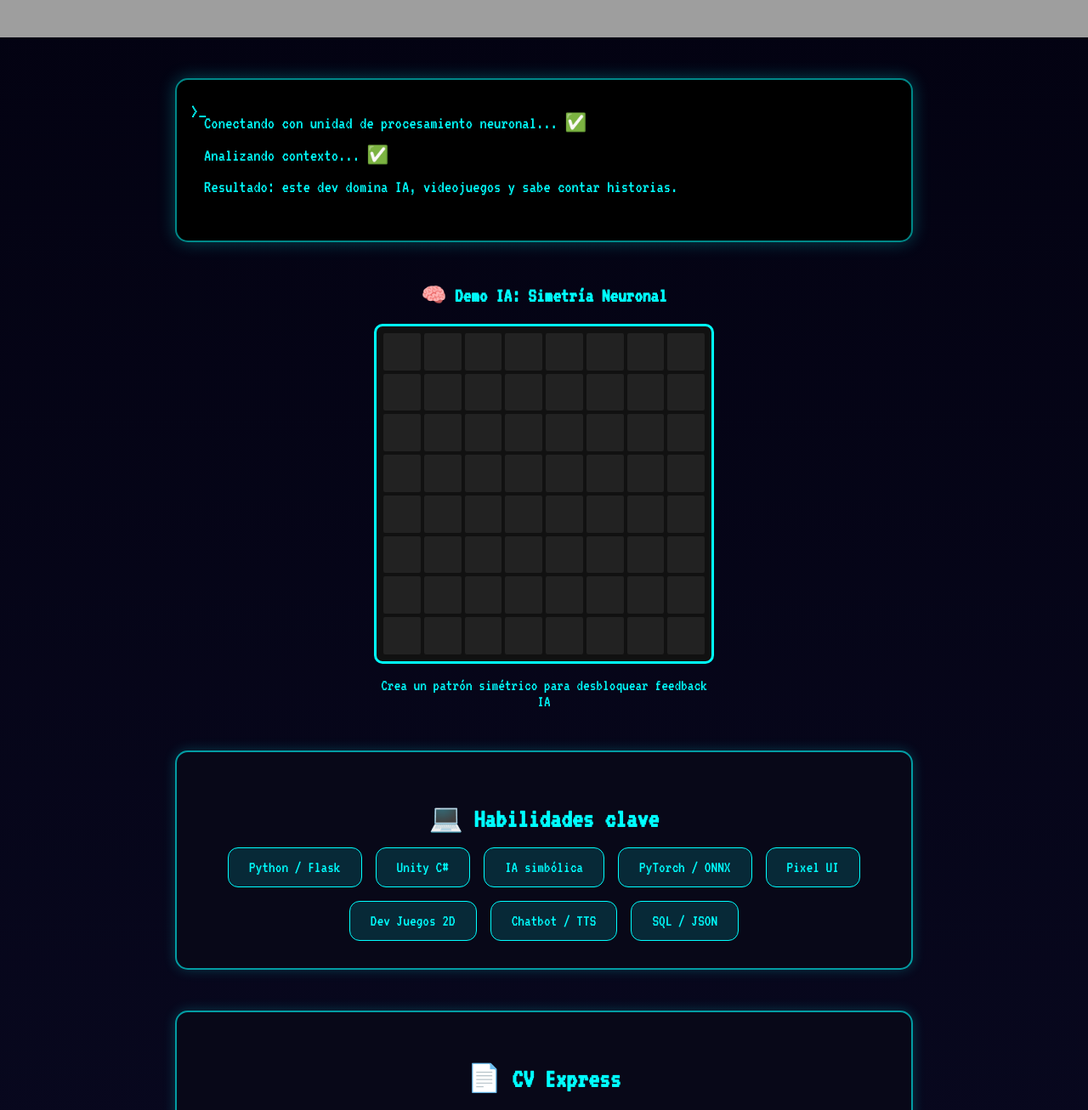
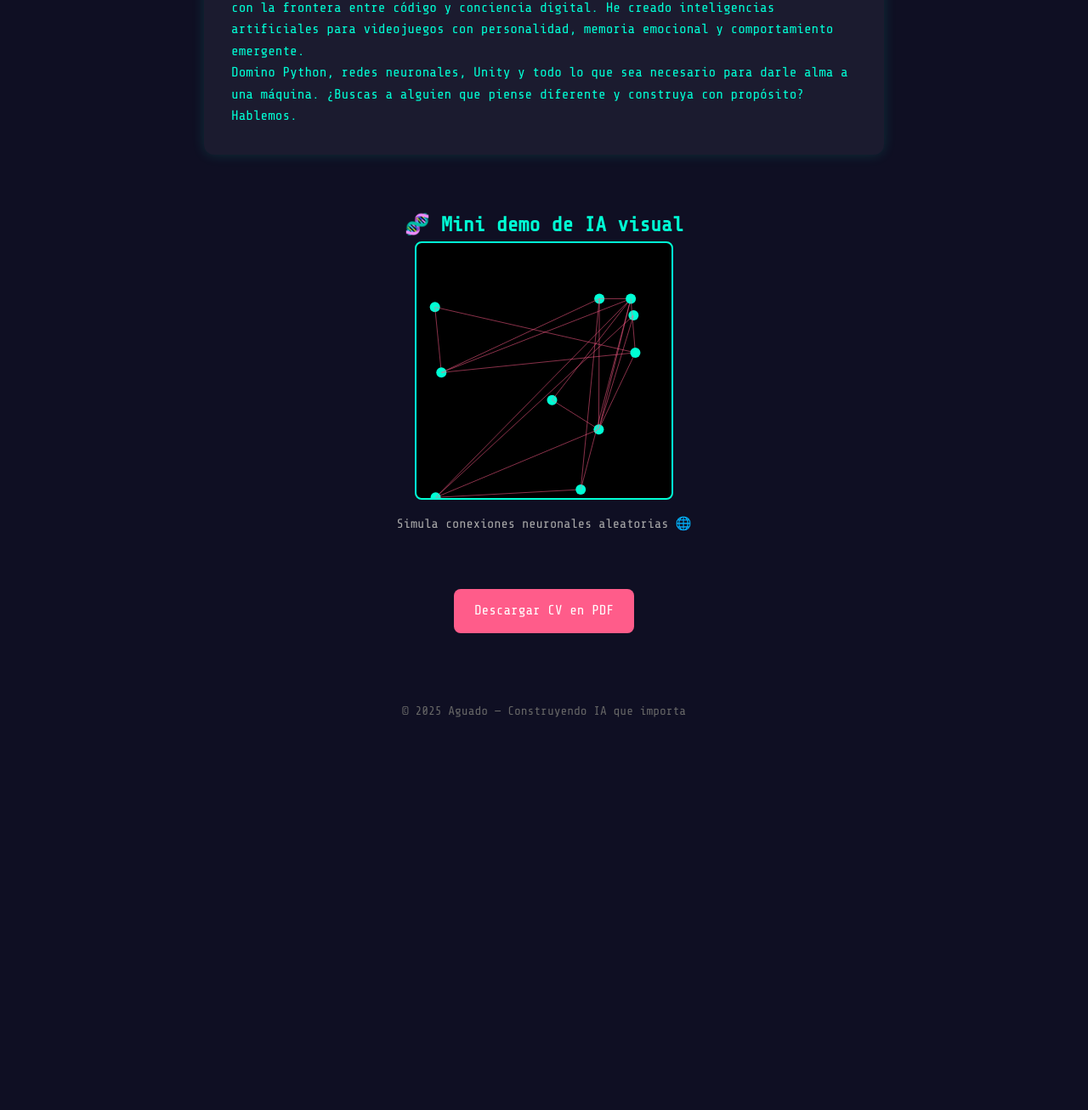
Before and after one commit to aguado435/Portfolio, a plain HTML site: page index.html in a window 1280 px wide. Shown: the part 303-1609 px from the top of the page at 85% size. After the commit the page ends 1183 px from the top, so only its background shows below. Drawn offline with nearby package versions, Linux system fonts and the light colour scheme; grey boxes are pictures that could not be loaded.

Commit message:
Update index.html

```diff
--- a/index.html
+++ b/index.html
@@ -3,238 +3,169 @@
 <head>
   <meta charset="UTF-8">
   <meta name="viewport" content="width=device-width, initial-scale=1.0">
-  <title>AGUADO — IA & Dev Portfolio</title>
-  <link href="https://fonts.googleapis.com/css2?family=VT323&display=swap" rel="stylesheet">
+  <title>Aguado — Machine Learning & Game Dev</title>
+  <link href="https://fonts.googleapis.com/css2?family=Share+Tech+Mono&display=swap" rel="stylesheet">
   <style>
-    body {
+    :root {
+      --bg: #0f0f23;
+      --primary: #00ffd5;
+      --accent: #ff5c8a;
+      --font: 'Share Tech Mono', monospace;
+    }
+
+    * {
+      box-sizing: border-box;
       margin: 0;
       padding: 0;
-      font-family: 'VT323', monospace;
-      background: linear-gradient(180deg, #02010f 0%, #0a0a23 100%);
-      color: #00ffff;
-      overflow-x: hidden;
+    }
+
+    body {
+      background: var(--bg);
+      color: var(--primary);
+      font-family: var(--font);
+      line-height: 1.6;
+      padding: 2rem;
     }
 
     header {
-      padding: 5rem 2rem 2rem;
       text-align: center;
-      background: url('https://www.transparenttextures.com/patterns/asfalt-dark.png');
+      margin-bottom: 3rem;
     }
 
     header h1 {
-      font-size: 5rem;
-      text-shadow: 0 0 10px #00ffff, 0 0 30px #0088ff;
-      animation: flicker 2s infinite alternate;
+      font-size: 3rem;
+      color: var(--primary);
+      animation: glow 2s infinite ease-in-out;
     }
 
     header p {
-      font-size: 1.5rem;
-      color: #aaffff;
-      margin-top: 1rem;
-      text-shadow: 0 0 5px #00cccc;
+      font-size: 1.2rem;
+      color: #aaa;
     }
 
-    @keyframes flicker {
-      0% { opacity: 1; }
-      100% { opacity: 0.85; }
+    @keyframes glow {
+      0%, 100% { text-shadow: 0 0 5px var(--primary); }
+      50% { text-shadow: 0 0 20px var(--primary), 0 0 30px var(--accent); }
     }
 
-    .terminal {
+    section.bio {
       max-width: 800px;
-      margin: 3rem auto;
-      background: #000;
+      margin: 0 auto 4rem;
+      background: #1b1b2f;
       padding: 2rem;
-      border-radius: 15px;
-      box-shadow: 0 0 20px #00ffff44;
-      font-size: 1.3rem;
-      line-height: 1.8;
-      border: 2px solid #00ffff88;
-      position: relative;
+      border-radius: 12px;
+      box-shadow: 0 0 15px #00ffd522;
     }
 
-    .terminal::before {
-      content: '>_';
-      color: #0ff;
-      position: absolute;
-      left: 1rem;
-      top: 1rem;
-      font-size: 1.5rem;
+    section.bio h2 {
+      color: var(--accent);
+      margin-bottom: 1rem;
     }
 
-    .terminal span {
-      display: inline-block;
-      animation: typing 4s steps(60, end);
-      white-space: nowrap;
-      overflow: hidden;
+    .ml-live-demo {
+      text-align: center;
+      margin-bottom: 4rem;
     }
 
-    @keyframes typing {
-      from { width: 0; }
-      to { width: 100%; }
+    .ml-live-demo canvas {
+      background: #000;
+      border: 2px solid var(--primary);
+      border-radius: 8px;
     }
 
-    .ml-demo {
-      max-width: 400px;
-      margin: 2rem auto;
+    .download {
       text-align: center;
+      margin-top: 3rem;
     }
 
-    .grid {
-      display: grid;
-      grid-template-columns: repeat(8, 1fr);
-      gap: 4px;
-      background: #111;
-      padding: 8px;
-      border: 3px solid #00ffff;
-      border-radius: 10px;
+    .download a {
+      display: inline-block;
+      padding: 0.8rem 1.5rem;
+      background: var(--accent);
+      color: #fff;
+      text-decoration: none;
+      border-radius: 8px;
+      transition: background 0.3s;
     }
 
-    .cell {
-      width: 100%;
-      aspect-ratio: 1;
-      background: #222;
-      border-radius: 2px;
-      cursor: pointer;
-      transition: 0.2s;
-    }
-
-    .cell.active {
-      background: #00ffff;
-      box-shadow: 0 0 8px #00ffff;
-    }
-
-    .ml-status {
-      margin-top: 1rem;
-      font-size: 1.2rem;
-      color: #0ff;
-    }
-
-    .skills, .cv {
-      max-width: 800px;
-      margin: 3rem auto;
-      padding: 2rem;
-      background: #080818;
-      border: 2px solid #00ffff99;
-      border-radius: 15px;
-      box-shadow: 0 0 15px #00ffff33;
-    }
-
-    .skills h2, .cv h2 {
-      font-size: 2rem;
-      margin-bottom: 1rem;
-      color: #00ffff;
-      text-align: center;
-    }
-
-    .skills-list {
-      display: flex;
-      flex-wrap: wrap;
-      justify-content: center;
-      gap: 1rem;
-    }
-
-    .skill {
-      background: #0ff2;
-      padding: 0.8rem 1.5rem;
-      border-radius: 12px;
-      border: 1px solid #00ffff;
-      font-size: 1.2rem;
-    }
-
-    .cv-content p, .cv-content ul {
-      font-size: 1.2rem;
-      line-height: 1.7;
+    .download a:hover {
+      background: #ff3370;
     }
 
     footer {
-      padding: 3rem;
       text-align: center;
-      color: #555;
-      font-size: 1rem;
+      margin-top: 5rem;
+      font-size: 0.9rem;
+      color: #666;
     }
   </style>
 </head>
 <body>
   <header>
-    <h1>AGUADO</h1>
-    <p>IA, juegos y código brutal para un futuro más raro</p>
+    <h1>Aguado</h1>
+    <p>Machine Learning, IA Creativa & Game Dev</p>
   </header>
 
-  <div class="terminal">
-    <span>Conectando con unidad de procesamiento neuronal... ✅<br>
-    Analizando contexto... ✅<br>
-    Resultado: este dev domina IA, videojuegos y sabe contar historias.</span>
-  </div>
-
-  <section class="ml-demo">
-    <h2>🧠 Demo IA: Simetría Neuronal</h2>
-    <div class="grid" id="grid"></div>
-    <div class="ml-status" id="status">Crea un patrón simétrico para desbloquear feedback IA</div>
+  <section class="bio">
+    <h2>Sobre mí</h2>
+    <p>
+      Me llamo Aguado. Diseño sistemas con IA que sienten, recuerdan y evolucionan. Juego con la frontera entre código y conciencia digital.
+      He creado inteligencias artificiales para videojuegos con personalidad, memoria emocional y comportamiento emergente.
+    </p>
+    <p>
+      Domino Python, redes neuronales, Unity y todo lo que sea necesario para darle alma a una máquina. ¿Buscas a alguien que piense diferente y construya con propósito? Hablemos.
+    </p>
   </section>
 
-  <section class="skills">
-    <h2>💻 Habilidades clave</h2>
-    <div class="skills-list">
-      <div class="skill">Python / Flask</div>
-      <div class="skill">Unity C#</div>
-      <div class="skill">IA simbólica</div>
-      <div class="skill">PyTorch / ONNX</div>
-      <div class="skill">Pixel UI</div>
-      <div class="skill">Dev Juegos 2D</div>
-      <div class="skill">Chatbot / TTS</div>
-      <div class="skill">SQL / JSON</div>
-    </div>
+  <section class="ml-live-demo">
+    <h2>🧬 Mini demo de IA visual</h2>
+    <canvas id="mlCanvas" width="300" height="300"></canvas>
+    <p style="color: #aaa; font-size: 0.95rem; margin-top: 0.5rem;">Simula conexiones neuronales aleatorias 🌐</p>
   </section>
 
-  <section class="cv">
-    <h2>📄 CV Express</h2>
-    <div class="cv-content">
-      <p><strong>Nombre:</strong> Aguado</p>
-      <p><strong>Rol:</strong> Fullstack + IA Creativa</p>
-      <p><strong>Experiencia:</strong></p>
-      <ul>
-        <li>Desarrollo de IA entrenable en juegos móviles</li>
-        <li>Creación de interfaces interactivas con narrativa</li>
-        <li>Backends Flask escalables + APIs para IA</li>
-        <li>Exportación y ejecución de modelos ONNX en Unity (Barracuda)</li>
-      </ul>
-      <p><a href="Aguado_CV.pdf" style="color:#0ff;text-decoration:underline;">Descargar CV en PDF →</a></p>
-    </div>
+  <section class="download">
+    <a href="Aguado_CV.pdf" download>Descargar CV en PDF</a>
   </section>
 
   <footer>
-    <p>© 2025 Aguado — Portfolio codificado a mano, sin frameworks, solo café ☕</p>
+    <p>© 2025 Aguado — Construyendo IA que importa</p>
   </footer>
 
   <script>
-    const gridEl = document.getElementById("grid");
-    const status = document.getElementById("status");
-    let cells = [];
+    const canvas = document.getElementById('mlCanvas');
+    const ctx = canvas.getContext('2d');
 
-    for (let i = 0; i < 64; i++) {
-      const div = document.createElement("div");
-      div.classList.add("cell");
-      div.addEventListener("click", () => toggleCell(i));
-      gridEl.appendChild(div);
-      cells.push(div);
+    function drawNeuron(x, y, radius) {
+      ctx.beginPath();
+      ctx.arc(x, y, radius, 0, Math.PI * 2);
+      ctx.fillStyle = '#00ffd5';
+      ctx.fill();
     }
 
-    function toggleCell(i) {
-      cells[i].classList.toggle("active");
-      evaluate();
+    function drawConnection(x1, y1, x2, y2) {
+      ctx.beginPath();
+      ctx.moveTo(x1, y1);
+      ctx.lineTo(x2, y2);
+      ctx.strokeStyle = '#ff5c8a88';
+      ctx.lineWidth = 1;
+      ctx.stroke();
     }
 
-    function evaluate() {
-      let symmetric = true;
-      for (let row = 0; row < 8; row++) {
-        for (let col = 0; col < 4; col++) {
-          const a = cells[row * 8 + col].classList.contains("active");
-          const b = cells[row * 8 + (7 - col)].classList.contains("active");
-          if (a !== b) symmetric = false;
+    function renderNetwork() {
+      ctx.clearRect(0, 0, canvas.width, canvas.height);
+      const neurons = [];
+      for (let i = 0; i < 10; i++) {
+        neurons.push({ x: Math.random() * 300, y: Math.random() * 300 });
+      }
+      neurons.forEach((n, i) => {
+        drawNeuron(n.x, n.y, 6);
+        for (let j = i + 1; j < neurons.length; j++) {
+          if (Math.random() > 0.5) drawConnection(n.x, n.y, neurons[j].x, neurons[j].y);
         }
-      }
-      status.innerText = symmetric ? "✅ Simetría neuronal reconocida" : "❌ Sigue intentando";
+      });
     }
+
+    setInterval(renderNetwork, 1000);
   </script>
 </body>
 </html>
```
